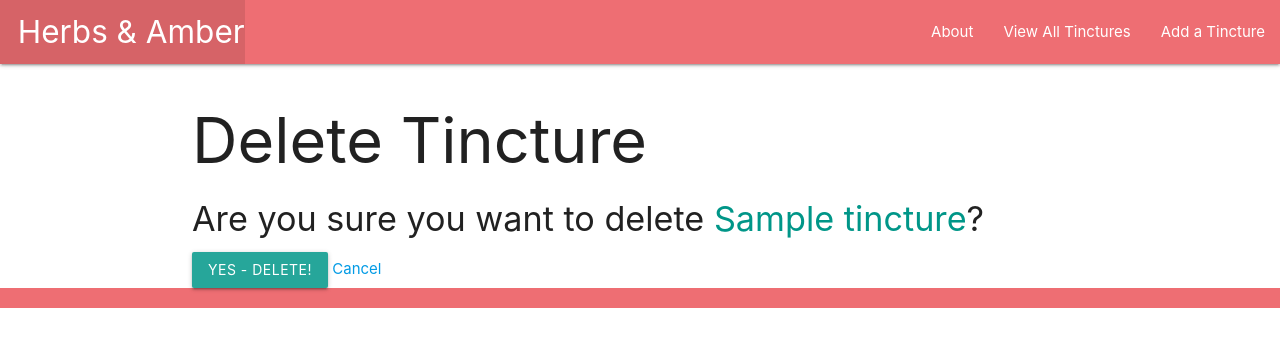
After one commit to nadianicole1990/herbs_and_amber, a Django app: page /tinctures/1/delete/ in a window 1280 px wide. The commit adds this page. Shown: the top 347 px of the page. Run offline with Django 4.2, Linux system fonts and the light colour scheme; tables that the repository leaves empty hold one stand-in row (values such as "Sample post").

Commit message:
Create, Edit, and Delete all reflect basic functionality

```diff
--- a/main_app/templates/base.html
+++ b/main_app/templates/base.html
@@ -23,8 +23,9 @@
             </li>
           </ul>
           <ul class="right">
-            <li><a href="/about">About</a></li>
-            <li><a href="/tinctures">View All Tinctures</a></li>
+            <li><a href="{% url 'about' %}">About</a></li>
+            <li><a href="{% url 'index' %}">View All Tinctures</a></li>
+            <li><a href="{% url 'tincture_create' %}">Add a Tincture</a></li>
           </ul>
         </div>
       </nav>
--- /dev/null
+++ b/main_app/templates/main_app/tincture_confirm_delete.html
@@ -0,0 +1,14 @@
+{% extends 'base.html' %} {% block content %}
+
+<h1>Delete Tincture</h1>
+
+<h4>
+  Are you sure you want to delete <span class="teal-text">{{ object.name }}</span>?
+</h4>
+
+<form action="" method="POST">
+  {% csrf_token %}
+  <input type="submit" value="Yes - Delete!" class="btn" />
+  <a href="{% url 'detail' tincture.id %}">Cancel</a>
+</form>
+{% endblock %}
--- a/main_app/templates/tinctures/detail.html
+++ b/main_app/templates/tinctures/detail.html
@@ -8,6 +8,10 @@
     <p>Herbs: {{ tincture.herbs }}</p>
     <p>Solvent: {{ tincture.solvent }}</p>
   </div>
+  <div class="card-action">
+    <a href="{% url 'tinctures_update' tincture.id %}">Edit</a>
+    <a href="{% url 'tinctures_delete' tincture.id %}">Delete</a>
+  </div>
 </div>
 
 {% endblock %}
--- a/main_app/urls.py
+++ b/main_app/urls.py
@@ -6,4 +6,7 @@ urlpatterns = [
     path('about/', views.about, name='about'),
     path('tinctures/', views.tinctures_index, name='index'),
     path('tinctures/<int:tincture_id>/', views.tinctures_detail, name='detail'),
+    path('tinctures/create/', views.TinctureCreate.as_view(), name='tincture_create'),
+    path('tinctures/<int:pk>/update/', views.TinctureUpdate.as_view(), name='tinctures_update'),
+    path('tinctures/<int:pk>/delete/', views.TinctureDelete.as_view(), name='tinctures_delete'),
 ]
--- a/main_app/views.py
+++ b/main_app/views.py
@@ -1,4 +1,5 @@
 from django.shortcuts import render
+from django.views.generic.edit import CreateView, UpdateView, DeleteView
 from .models import Tincture
 
 # Create your views here.
@@ -15,3 +16,17 @@ def tinctures_index(request):
 def tinctures_detail(request, tincture_id):
     tincture = Tincture.objects.get(id=tincture_id)
     return render(request, 'tinctures/detail.html', { 'tincture': tincture })
+
+class TinctureCreate(CreateView):
+    model = Tincture
+    fields = '__all__'
+    success_url = '/tinctures/'
+
+class TinctureUpdate(UpdateView):
+    model = Tincture
+    fields = ['herbs', 'solvent']
+    success_url = '/tinctures/'
+
+class TinctureDelete(DeleteView):
+    model = Tincture
+    success_url = '/tinctures/'
```
Also changed, not shown: main_app/templates/main_app/tincture_form.html (added, +25 -0 lines).
